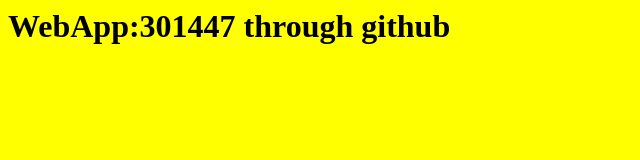
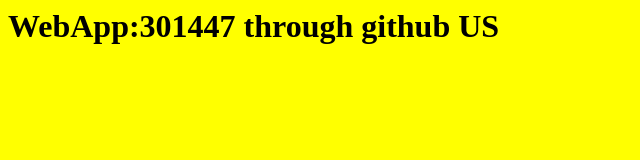
Before and after one commit to venkyt2411/azure-training, a plain HTML site: page index.html in a window 1280 px wide. Shown: the full height of the page, 0-640 px from the left. Drawn offline with Linux system fonts and the light colour scheme.

Commit message:
Update index.html

```diff
--- a/index.html
+++ b/index.html
@@ -3,6 +3,6 @@
 <title> My WebApp </title>
 </head>
 <body bgcolor=yellow>
-<h1> WebApp:301447 through github</h1>
+<h1> WebApp:301447 through github US</h1>
 </body>
 </html>
```
